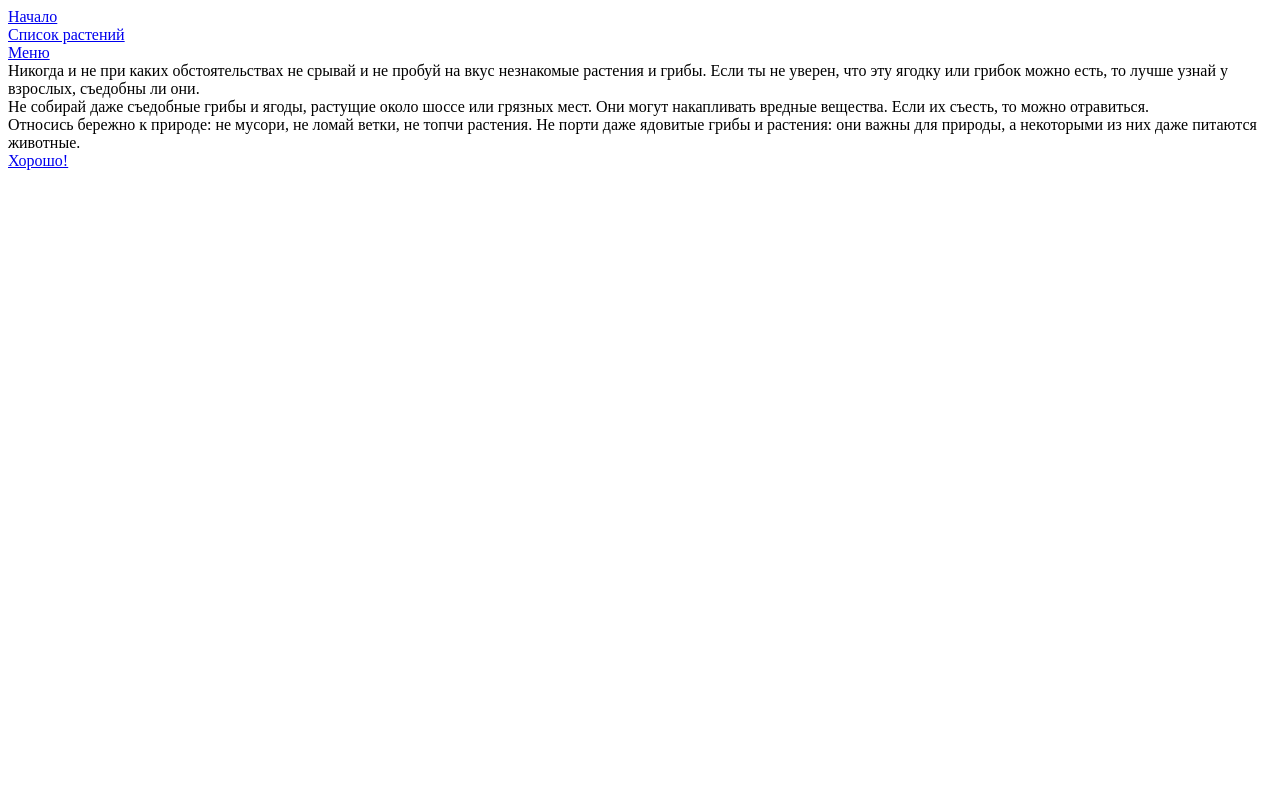
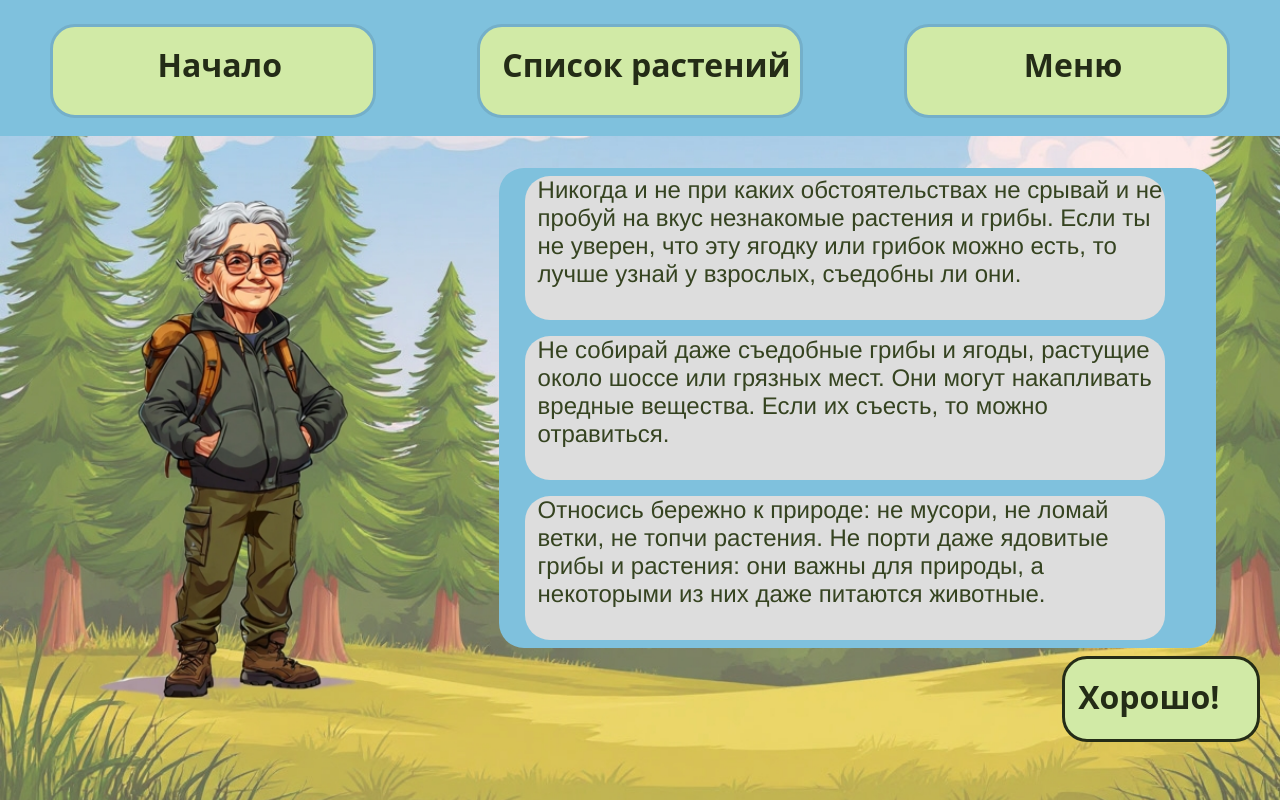
Before and after one commit to Shirokova123456789/gameplants, a plain HTML site: page infa_safety.html in a window 1280 px wide. Drawn offline with Linux system fonts and the light colour scheme; files whose address does not match are found by name.

Commit message:
Update infa_safety.html

```diff
--- a/infa_safety.html
+++ b/infa_safety.html
@@ -1,7 +1,7 @@
  <DOCTYPE html>
     <html>
         <head>
-             <link rel="stylesheet" href='opros/oprosstyl.css'>
+             <link rel="stylesheet" href='opros/oprosstyle.css'>
         </head>
         <body>
             <header class="header">
```
